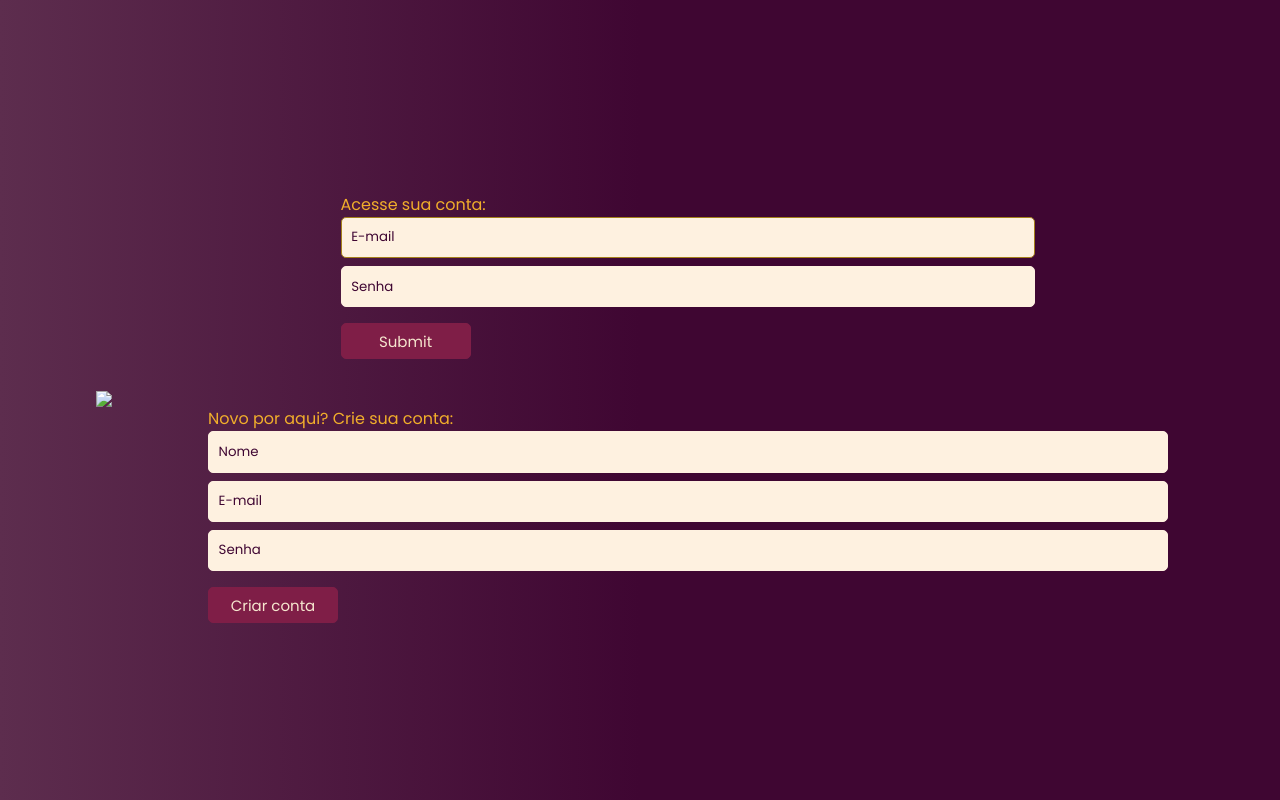
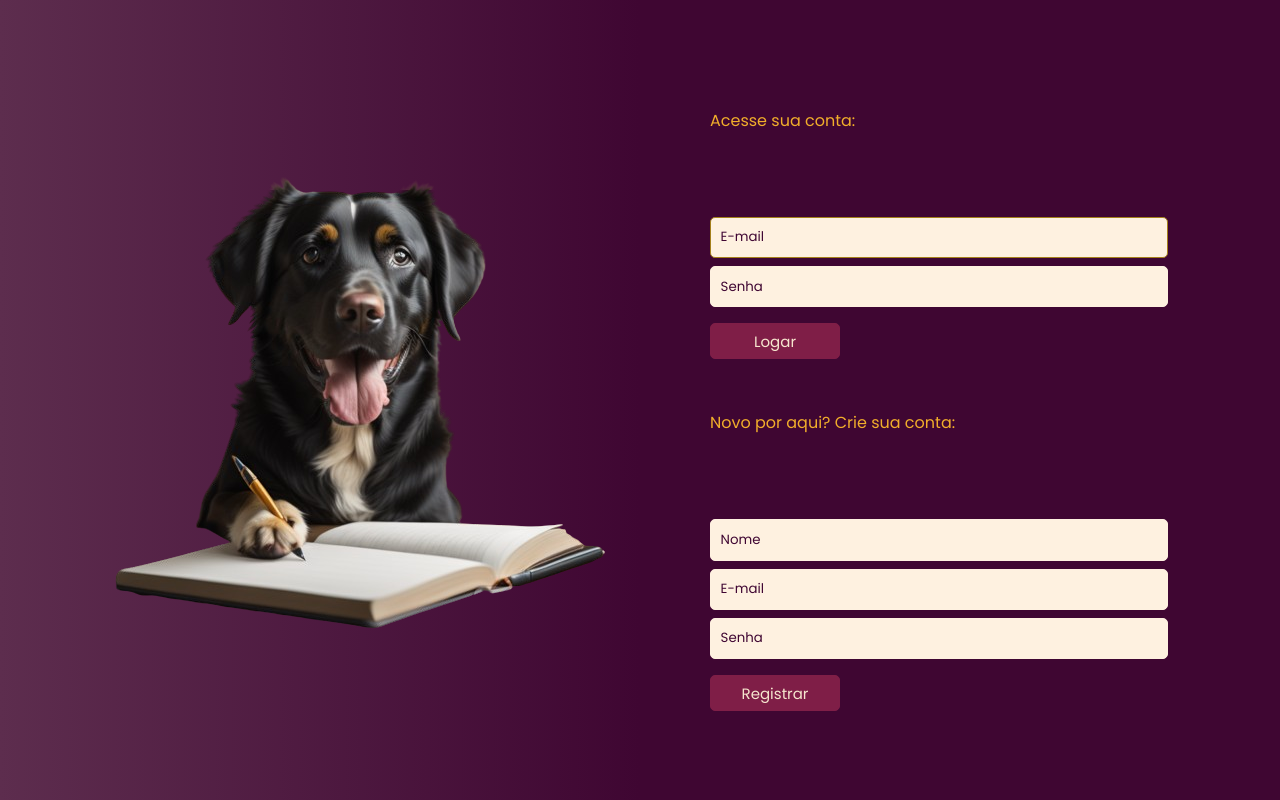
Before and after one commit to daytrevisan/sharpCoders-toDoList, a plain HTML site: page index.html in a window 1280 px wide. Drawn offline with Linux system fonts and the light colour scheme.

Commit message:
To Do List

```diff
--- a/index.html
+++ b/index.html
@@ -15,28 +15,29 @@
     <div class="container">
 
         <div class="container-img">
-            <img src="./img/img-dog-removed.png" id="container-img-img">
+            <img src="./img/img-dog.png" id="container-img-img">
         </div>
 
         <div class="container-login">
             <div class="container-login-login">
                 <form id="form-login-login">
-                    <label for="acesso-login" class="form-acesso form-login-label">Acesse sua conta:</label>
+                    <p class="form-acesso form-login-label">Acesse sua conta:</p>
+                    <p class="msg-login error-msg"></p>
                     <div class="msg-login error-msg"></div>
-                    <input type="email" required id="login-email" class="form-acesso form-acesso-input" placeholder="E-mail" autofocus>
-                    <input type="password" required id="login-senha" class="form-acesso form-acesso-input" placeholder="Senha" autofocus>
-                    <input type="submit" onclick="fazerLogin(); return false" id="form-login-login-btn" class="form-login-btn">
+                    <input type="email" id="login-email" class="form-acesso form-acesso-input" placeholder="E-mail" autofocus>
+                    <input type="password" id="login-senha" class="form-acesso form-acesso-input" placeholder="Senha" autofocus>
+                    <button type="submit" onclick="fazerLogin(); return false" id="form-login-login-btn" class="form-login-btn">Logar</button>
                 </form>
             </div>
 
             <div class="container-login-signup">
                 <form id="form-login-signup">
-                    <label for="acesso-signup" class="form-acesso form-login-label">Novo por aqui? Crie sua conta:</label>
-                    <div class="msg-signup error-msg"></div>
-                    <input type="text" required id="signup-nome" class="form-acesso form-acesso-input" placeholder="Nome" oninvalid="this.setCustomValidity('Favor preencher um nome para cadastro')" autofocus>
+                    <p class="form-acesso form-login-label">Novo por aqui? Crie sua conta:</p>
+                    <p class="msg-signup error-msg"></p>
+                    <input type="text" required id="signup-nome" class="form-acesso form-acesso-input" placeholder="Nome" autofocus>
                     <input type="email" required id="signup-email" class="form-acesso form-acesso-input" placeholder="E-mail" oninvalid="this.setCustomValidity('Favor inserir um email no formato correto')" autofocus>
                     <input type="password" required id="signup-senha" class="form-acesso form-acesso-input" placeholder="Senha" oninvalid="this.setCustomValidity('Favor inserir uma senha válida')" autofocus>
-                    <button type="submit" onclick="fazerSignup(); return false" id="form-login-signup-btn" class="form-login-btn">Criar conta</button>
+                    <button type="submit" onclick="fazerSignup(); return false" id="form-login-signup-btn" class="form-login-btn">Registrar</button>
                 </form>
             </div>
 
```
